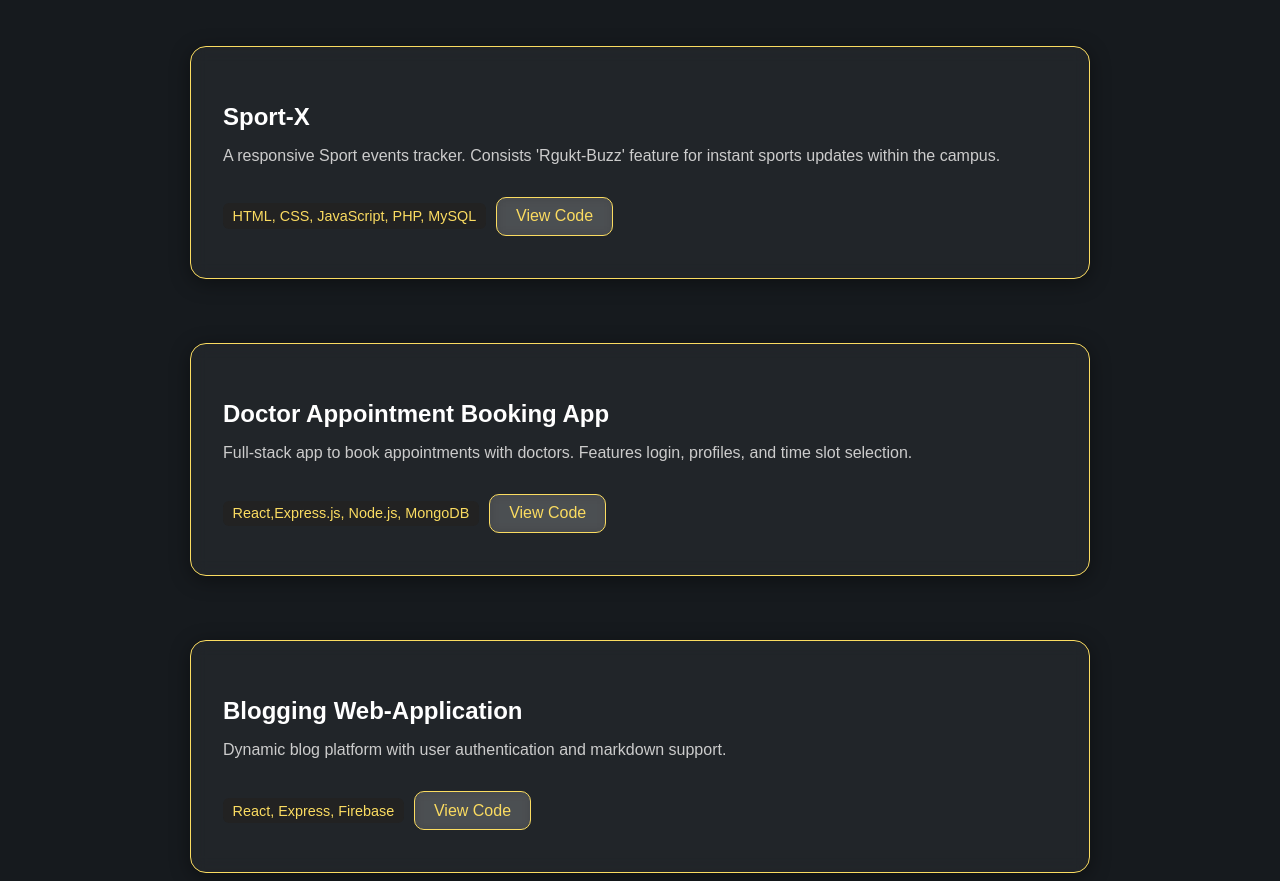
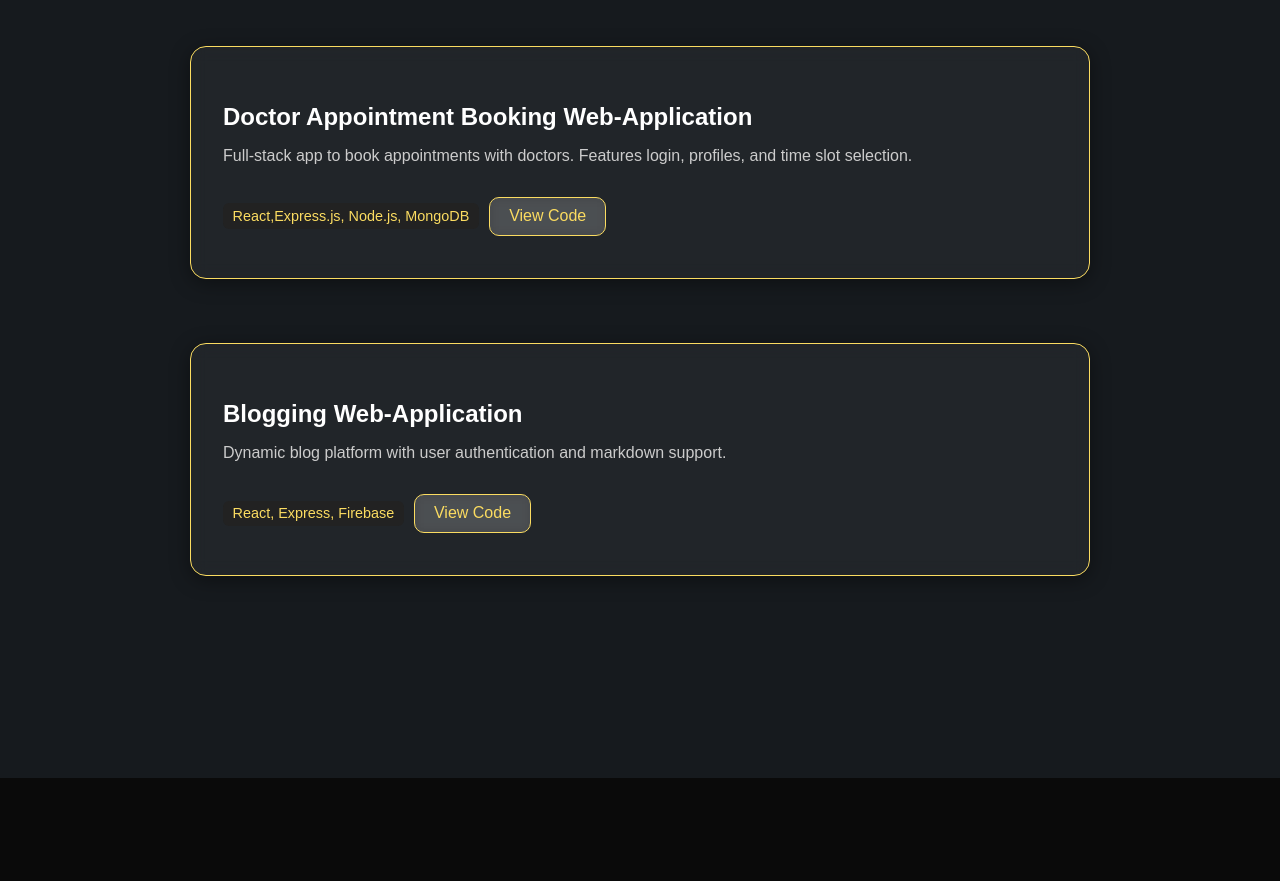
Before and after one commit to Deepika956/Portfolio, a React (Vite) app: page / in a window 1280 px wide. Shown: the part 1564-2445 px from the top of the page. Built offline with nearby package versions, Linux system fonts and the light colour scheme.

Commit message:
Update Projects.jsx

```diff
--- a/src/components/Projects.jsx
+++ b/src/components/Projects.jsx
@@ -3,12 +3,7 @@ import './Projects.css';
 
 const projects = [
   {
-    title: "Sport-X",
-    description: "A responsive Sport events tracker. Consists 'Rgukt-Buzz' feature for instant sports updates within the campus.",
-    tech: " HTML, CSS, JavaScript, PHP, MySQL"
-  },
-  {
-    title: "Doctor Appointment Booking App",
+    title: "Doctor Appointment Booking Web-Application",
     description: "Full-stack app to book appointments with doctors. Features login, profiles, and time slot selection.",
     tech: "React,Express.js, Node.js, MongoDB",
     link: "https://github.com/Deepika956/Doc-Online.git"
```
